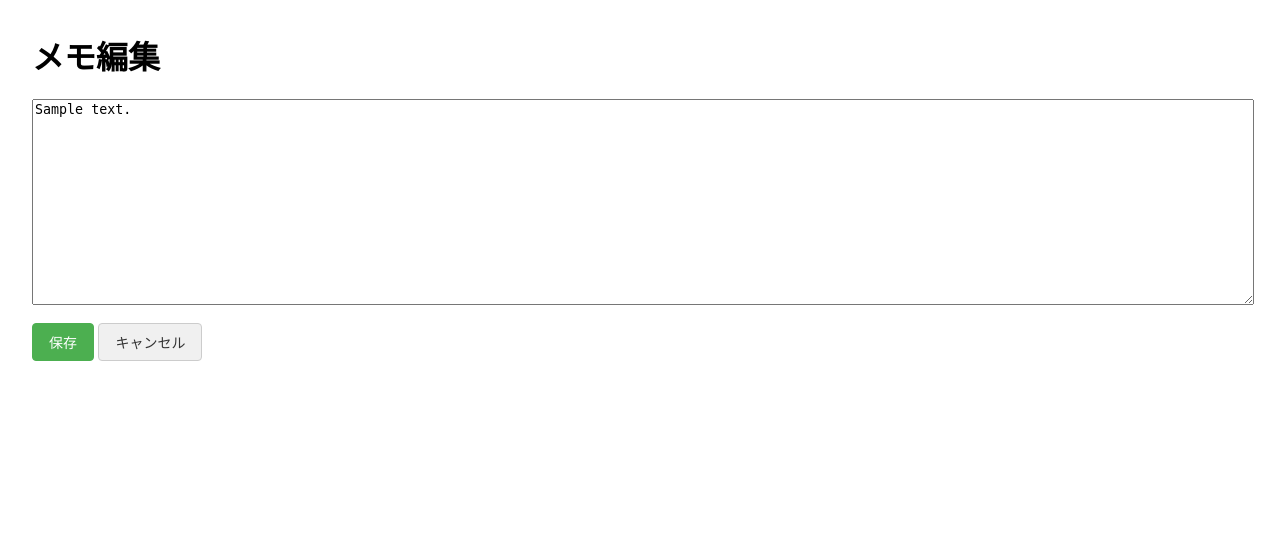
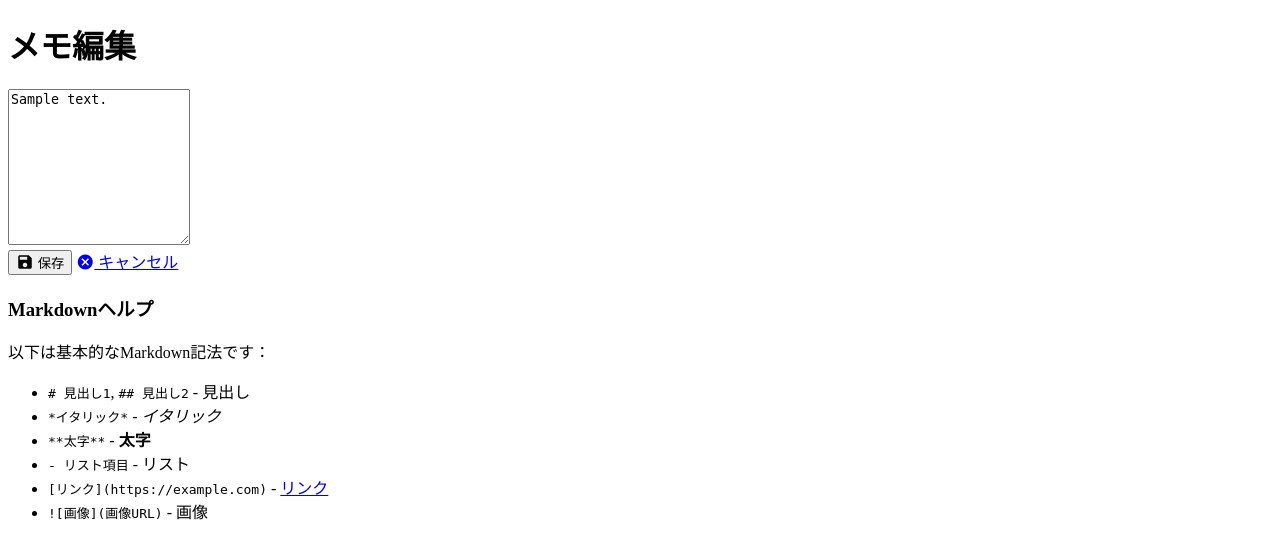
Before and after one commit to miyabis7th/flask-markdown-memo, a Flask app: page /memo/1/edit in a window 1280 px wide. Shown: the top 559 px of the page. Run offline with Flask 3, Linux system fonts and the light colour scheme; tables that the repository leaves empty hold one stand-in row (values such as "Sample post").

Commit message:
UIデザインを洗練化：モダンなスタイル適用

```diff
--- a/templates/edit_memo.html
+++ b/templates/edit_memo.html
@@ -2,30 +2,43 @@
 <html lang="ja">
 <head>
     <meta charset="UTF-8">
+    <meta name="viewport" content="width=device-width, initial-scale=1.0">
     <title>メモ編集</title>
-    <style>
-        body { font-family: sans-serif; margin: 2em; }
-        textarea { width: 100%; height: 200px; margin-bottom: 1em; }
-        .btn {
-            display: inline-block;
-            padding: 8px 16px;
-            background: #f0f0f0;
-            border: 1px solid #ccc;
-            text-decoration: none;
-            color: #333;
-            border-radius: 4px;
-            font-size: 14px;
-            cursor: pointer;
-        }
-        .btn-primary { background: #4CAF50; color: white; border-color: #4CAF50; }
-    </style>
+    <link rel="stylesheet" href="{{ url_for('static', filename='css/style.css') }}">
+    <link href="https://fonts.googleapis.com/icon?family=Material+Icons" rel="stylesheet">
 </head>
 <body>
-    <h1>メモ編集</h1>
-    <form method="post">
-        <textarea name="memo">{{ memo.content }}</textarea><br>
-        <button type="submit" class="btn btn-primary">保存</button>
-        <a href="{{ url_for('memo_detail', memo_id=memo.id) }}" class="btn">キャンセル</a>
-    </form>
+    <header>
+        <h1>メモ編集</h1>
+    </header>
+
+    <div class="container">
+        <div class="card">
+            <form method="post">
+                <textarea name="memo" rows="10">{{ memo.content }}</textarea>
+                <div>
+                    <button type="submit" class="btn btn-primary">
+                        <i class="material-icons" style="font-size: 18px; vertical-align: text-bottom;">save</i> 保存
+                    </button>
+                    <a href="{{ url_for('memo_detail', memo_id=memo.id) }}" class="btn">
+                        <i class="material-icons" style="font-size: 18px; vertical-align: text-bottom;">cancel</i> キャンセル
+                    </a>
+                </div>
+            </form>
+        </div>
+
+        <div class="card mt-2">
+            <h3>Markdownヘルプ</h3>
+            <p>以下は基本的なMarkdown記法です：</p>
+            <ul>
+                <li><code># 見出し1</code>, <code>## 見出し2</code> - 見出し</li>
+                <li><code>*イタリック*</code> - <em>イタリック</em></li>
+                <li><code>**太字**</code> - <strong>太字</strong></li>
+                <li><code>- リスト項目</code> - リスト</li>
+                <li><code>[リンク](https://example.com)</code> - <a href="#">リンク</a></li>
+                <li><code>![画像](画像URL)</code> - 画像</li>
+            </ul>
+        </div>
+    </div>
 </body>
 </html>
```
Also changed, not shown: templates/index.html (+19 -9 lines), templates/memo_detail.html (+26 -29 lines), static/css/style.css (added).
